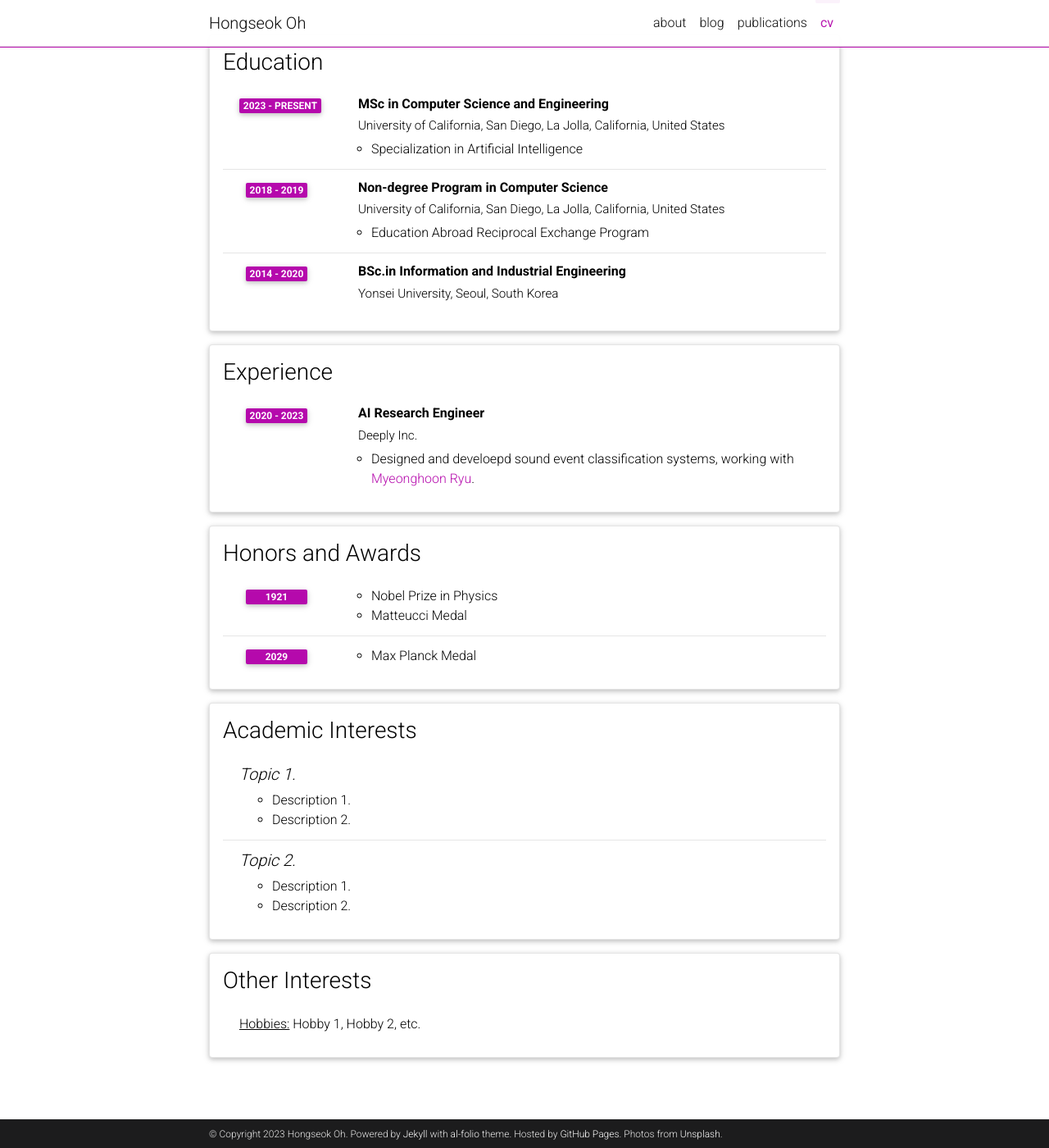
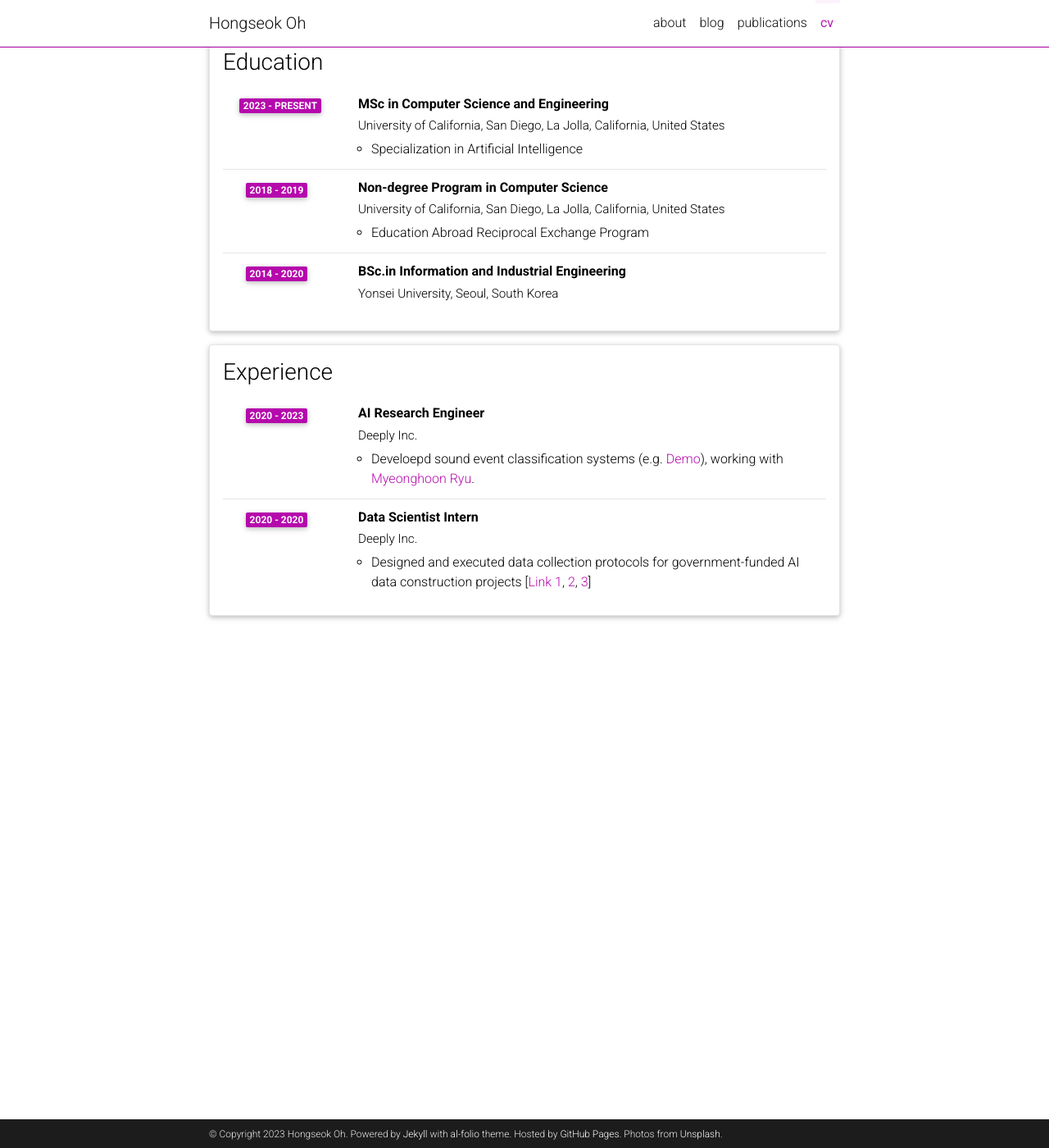
Before and after one commit to larocaroja/larocaroja.github.io, a Jekyll site: the page built from _pages/cv.md, in a window 1280 px wide and 1400 px high, scrolled down 143 px. Shown: the whole window at 82% size. Built offline with Jekyll 4.4.1, drawn with Linux system fonts in a browser that asks for light colours; comment, search, counter and statistics services are not loaded; a style sheet for code colours, icons or effects is not loaded; some of the changed lines change nothing that is shown.

Commit message:
Update cv.yml

```diff
--- a/_data/cv.yml
+++ b/_data/cv.yml
@@ -36,7 +36,12 @@
       institution: Deeply Inc.
       year: 2020 - 2023
       description:
-        - Designed and develoepd sound event classification systems, working with <a href = "https://www.linkedin.com/in/myeonghoon-ryu-319b1b12a/">Myeonghoon Ryu</a>.
+        - Develoepd sound event classification systems (e.g. <a href = "https://deeplyinc.com/demo/">Demo</a>), working with <a href = "https://www.linkedin.com/in/myeonghoon-ryu-319b1b12a/">Myeonghoon Ryu</a>.
+    - title: Data Scientist Intern
+      institution: Deeply Inc.
+      year: 2020 - 2020
+      description:
+        - Designed and executed data collection protocols for government-funded AI data construction projects [<a href = "https://github.com/deeplyinc/Nonverbal-Vocalization-Dataset">Link 1</a>, <a href = "https://github.com/deeplyinc/Parent-Child-Vocal-Interaction-Dataset">2</a>, <a href = "https://github.com/deeplyinc/Korean-Read-Speech-Corpus">3</a>]
         # - title: Description 3.
         #   contents:
         #     - Sub-description 1.
@@ -55,30 +60,30 @@
 #       year: 2015-now
 #       description: A beautiful, simple, clean, and responsive Jekyll theme for academics.
 
-- title: Honors and Awards
-  type: time_table
-  contents:
-    - year: 1921
-      items:
-        - Nobel Prize in Physics
-        - Matteucci Medal
-    - year: 2029
-      items:
-        - Max Planck Medal
+# - title: Honors and Awards
+#   type: time_table
+#   contents:
+#     - year: 1921
+#       items:
+#         - Nobel Prize in Physics
+#         - Matteucci Medal
+#     - year: 2029
+#       items:
+#         - Max Planck Medal
 
-- title: Academic Interests
-  type: nested_list
-  contents:
-    - title: Topic 1.
-      items:
-        - Description 1.
-        - Description 2.
-    - title: Topic 2.
-      items:
-        - Description 1.
-        - Description 2.
+# - title: Academic Interests
+#   type: nested_list
+#   contents:
+#     - title: Topic 1.
+#       items:
+#         - Description 1.
+#         - Description 2.
+#     - title: Topic 2.
+#       items:
+#         - Description 1.
+#         - Description 2.
 
-- title: Other Interests
-  type: list
-  contents:
-    - <u>Hobbies:</u> Hobby 1, Hobby 2, etc.
+# - title: Other Interests
+#   type: list
+#   contents:
+#     - <u>Hobbies:</u> Hobby 1, Hobby 2, etc.
```
